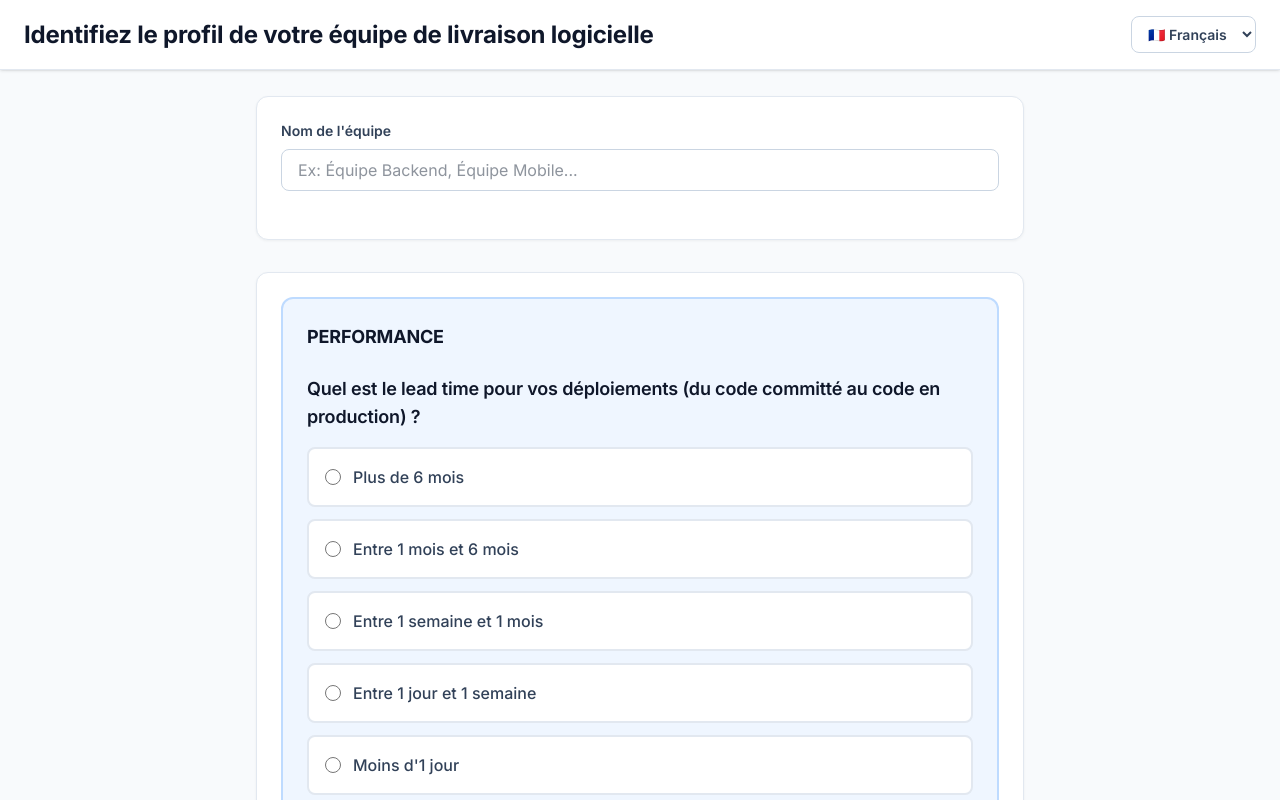
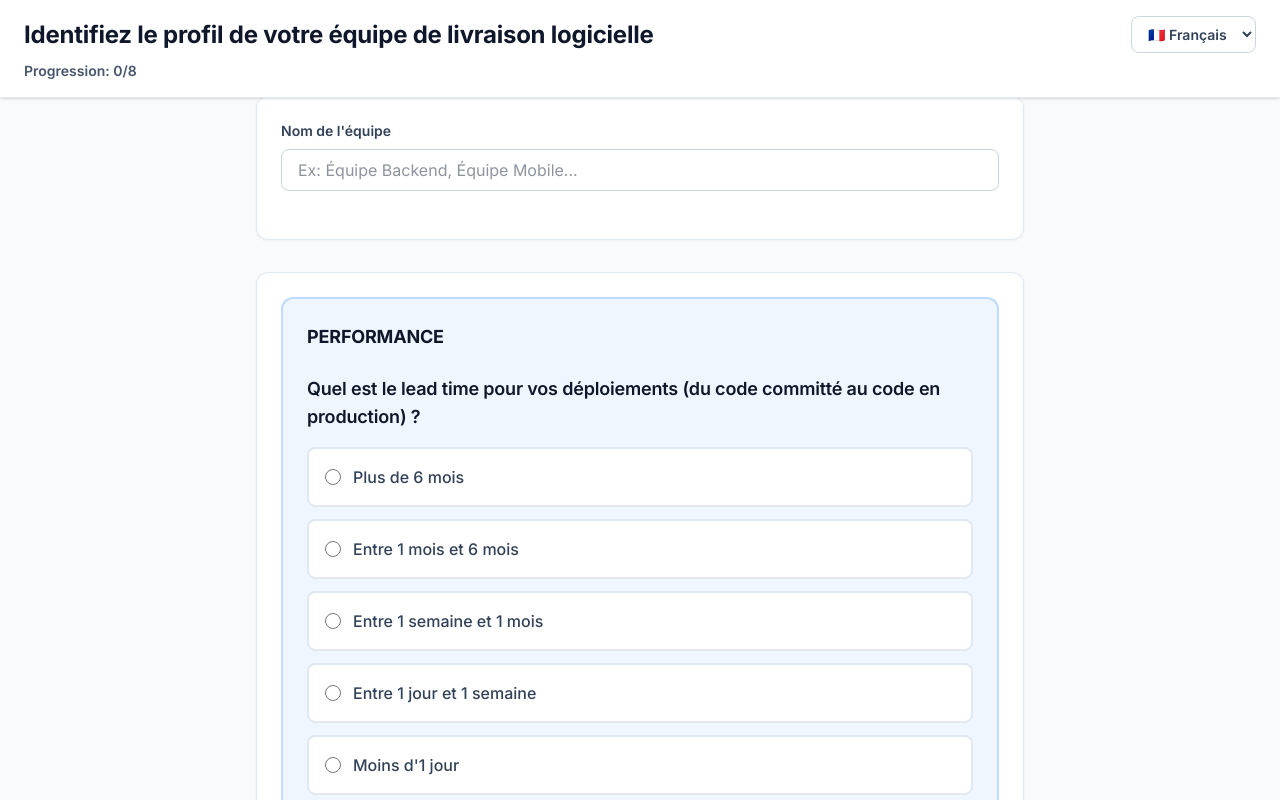
Before and after one commit to JDUcraft/dora, a Next.js app: page / in a window 1280 px wide. Shown: the top 800 px of the page. Built offline with nearby package versions, Linux system fonts and the light colour scheme.

Commit message:
Add progress indicator in questionnaire header showing answered questions count

```diff
--- a/src/app/page.tsx
+++ b/src/app/page.tsx
@@ -332,7 +332,8 @@ export default function Home() {
   return (
     <>
       <div className="fixed top-0 left-0 right-0 z-50 bg-white/95 backdrop-blur-sm py-4 px-6 shadow-sm border-b border-slate-200">
-        <div className="max-w-7xl mx-auto flex justify-between items-center">
+        <div className="max-w-7xl mx-auto">
+          <div className="flex justify-between items-center mb-2">
             <h1 className="text-xl md:text-2xl font-bold text-slate-900">
               {t('home.title')}
             </h1>
@@ -344,6 +345,10 @@ export default function Home() {
               <option value="fr">🇫🇷 Français</option>
               <option value="en">🇬🇧 English</option>
             </select>
+          </div>
+          <div className="text-sm font-semibold text-slate-600">
+            {t('common.progression')}: {Object.keys(answers).length}/{questions.length}
+          </div>
         </div>
       </div>
 
```
Lines whose indentation alone changed are shown as unchanged.
